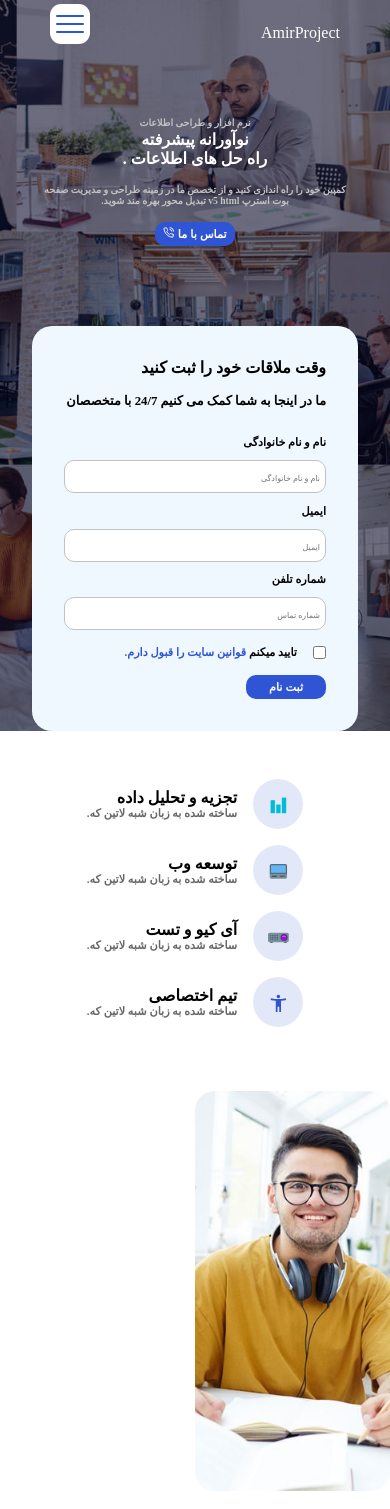
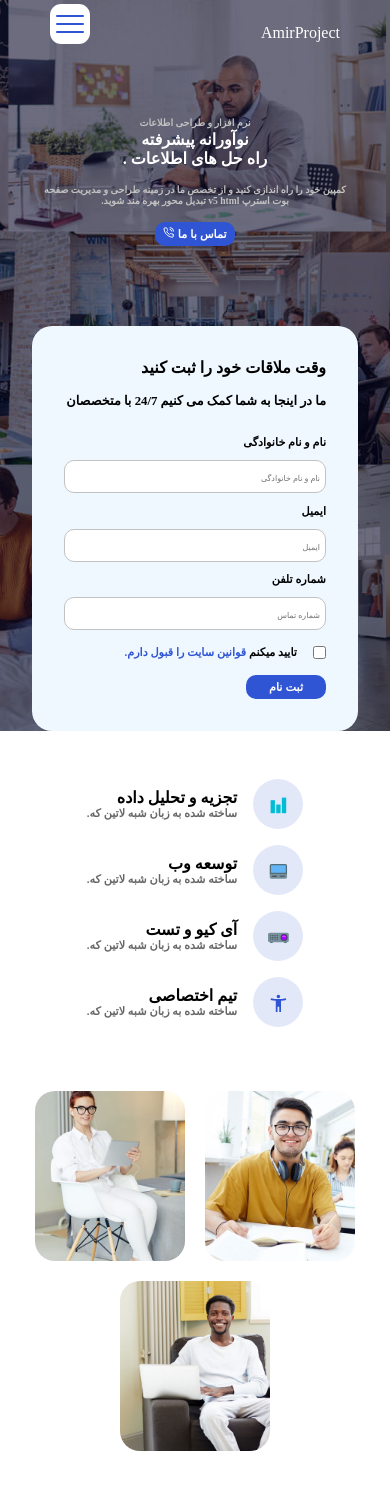
Before and after one commit to amirgh82/CV, a React (Create React App) app: page / in a window 390 px wide. Shown: the top 1509 px of the page. After the commit the page ends 1451 px from the top, so only its background shows below. Built offline with nearby package versions, Linux system fonts and the light colour scheme.

Commit message:
Responsive Business solution images

```diff
--- a/src/components/BusinessSolution/BusinessSolution.css
+++ b/src/components/BusinessSolution/BusinessSolution.css
@@ -68,3 +68,25 @@
 .image-business:hover .image-business-title {
     display: block;
 }
+
+@media(max-width:1200px) {
+    .image-business {
+        width: 200px;
+        height: 250px;
+    }
+}
+
+@media (max-width: 992px) {
+    .image-business {
+        width: 150px;
+        height: 170px;
+    }
+}
+
+@media (max-width: 768px) {
+    .business-solution-picture {
+        width: 100%;
+        display: flex;
+        justify-content: center;
+    }
+}
```
